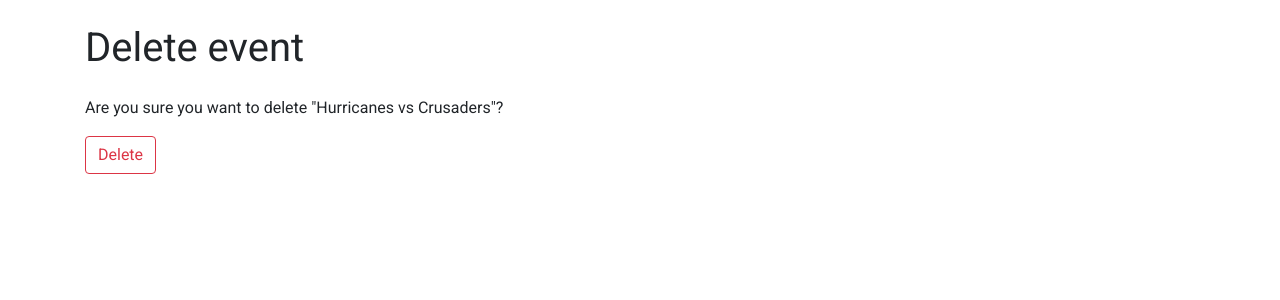
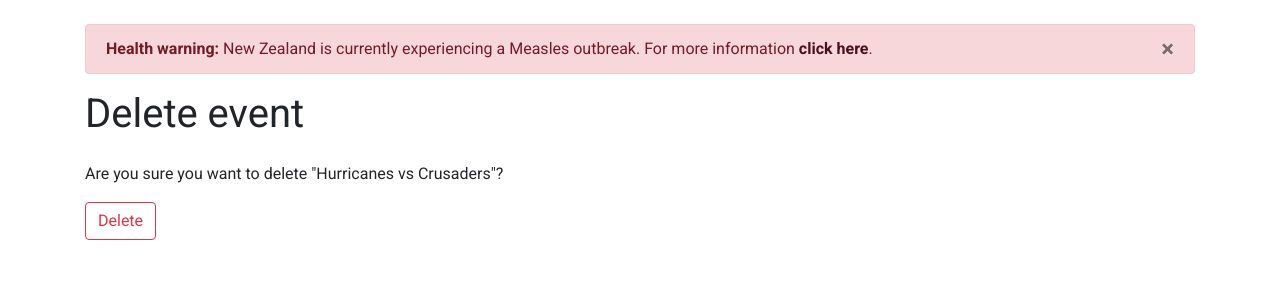
Before and after one commit to iosoftworks/locale-backend-v2, a Django app: page /event/4/delete/ in a window 1280 px wide. Shown: the part 56-356 px from the top of the page. Run offline with Django 3.2, Linux system fonts and the light colour scheme; data comes from the database, SQL or seed files in the repository; some libraries are stand-ins or nearby versions.

Commit message:
Added health alert warning

```diff
--- a/templates/base.html
+++ b/templates/base.html
@@ -38,26 +38,12 @@
                         </div>
                     </div>
                       </nav>
-
-
-
-                      <!--
-                <nav class="navbar navbar-expand-sm bg-sapphire navbar-dark">
-                    <div class="container">
-                    <a class="navbar-brand" href="{% url 'home' %}">localé</a>
-                    <ul class="navbar-nav">
-                        <li class="nav-item">
-                            <a class="nav-link" href="{% url 'emergency' %}">Emergency information</a>
-                        </li>
-                        <li class="nav-item">
-                            <a class="nav-link" href="#">Browse</a>
-                        </li>
-                    </ul>
-                    </div>
-                </nav>
-            -->
         </header>
         <main class="container">
+                <div class="alert alert-danger alert-dismissable">
+                    <button type="button" class="close" data-dismiss="alert">&times;</button>
+                    <strong>Health warning:</strong> New Zealand is currently experiencing a Measles outbreak. For more information <a class="alert-link" href="https://www.health.govt.nz/your-health/conditions-and-treatments/diseases-and-illnesses/measles/2019-measles-outbreak-information">click here</a>.
+                </div>
             {% block content %}
             {% endblock content %}
         </main>
```
